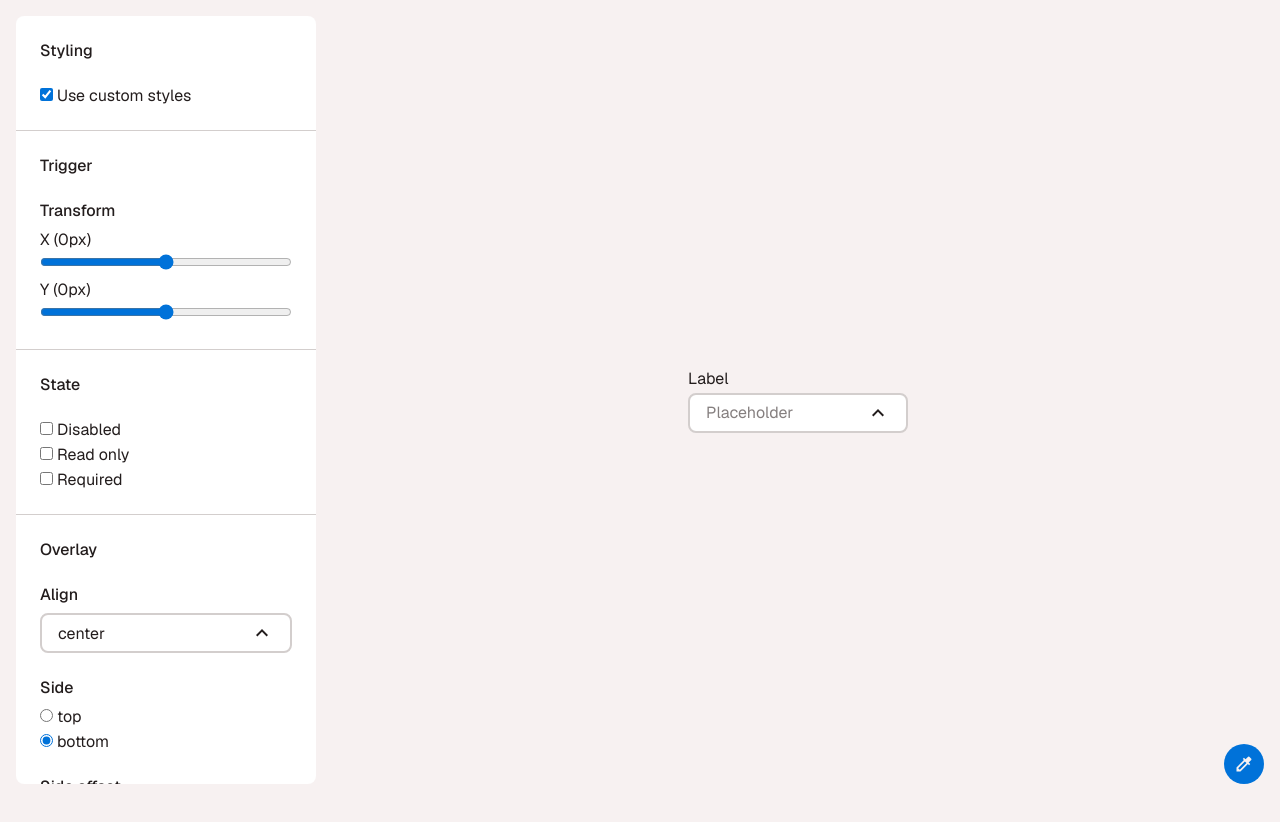
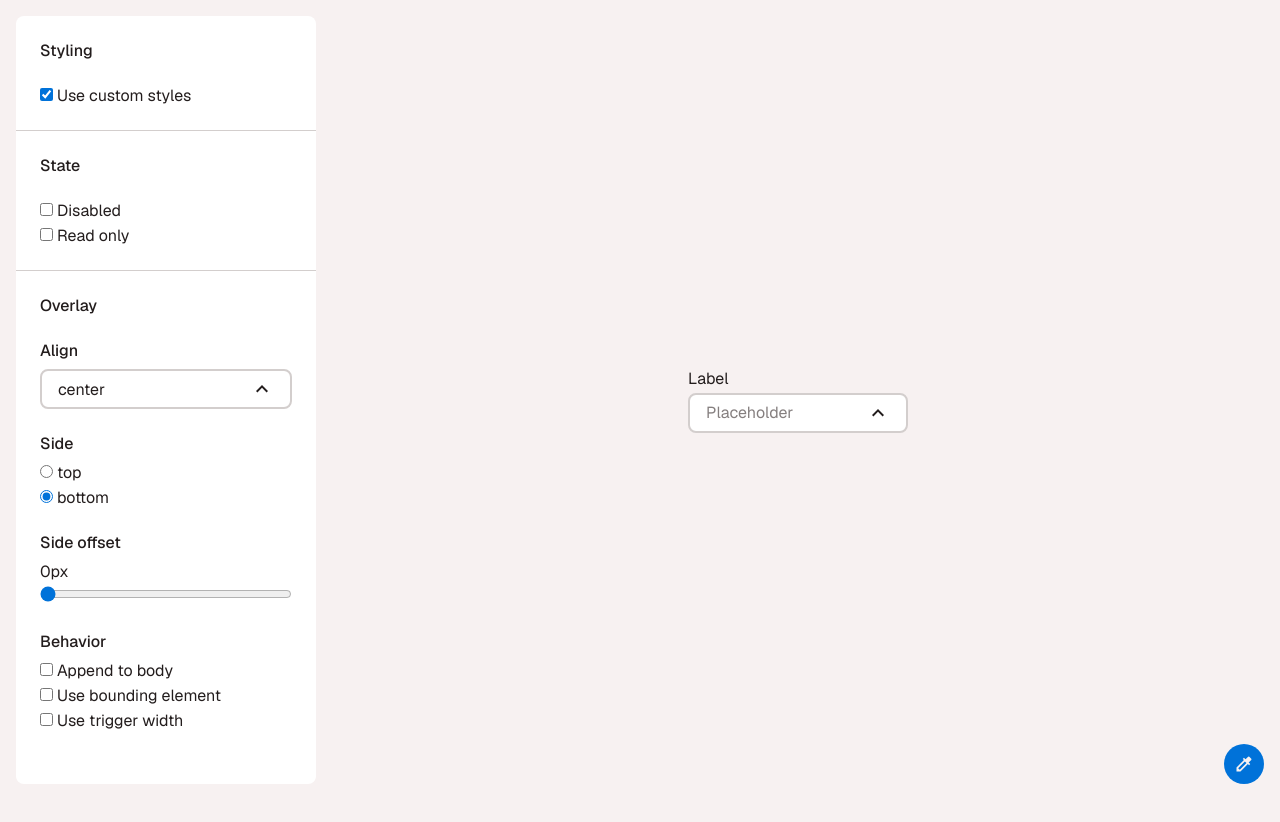
Before and after one commit to pierce-leandata/component-library, an Angular app: page / in a window 1280 px wide. Shown: the top 822 px of the page. Built offline with nearby package versions, Linux system fonts and the light colour scheme.

Commit message:
remove unnecessary controls from control panel

```diff
--- a/src/app/app.html
+++ b/src/app/app.html
@@ -10,35 +10,6 @@
             (change)="useCustomStyles.set($any($event.target).checked)"
           />
           Use custom styles
-        </label>
-      </fieldset>
-    </section>
-    <hr />
-    <section class="controls__section">
-      <h2>Trigger</h2>
-      <fieldset>
-        <legend>Transform</legend>
-        <label>
-          <span>X ({{ translateX() }}px)</span>
-          <input
-            type="range"
-            min="-100"
-            max="100"
-            step="5"
-            [value]="translateX()"
-            (input)="translateX.set(+$any($event.target).value)"
-          />
-        </label>
-        <label>
-          <span>Y ({{ translateY() }}px)</span>
-          <input
-            type="range"
-            min="-100"
-            max="100"
-            step="5"
-            [value]="translateY()"
-            (input)="translateY.set(+$any($event.target).value)"
-          />
         </label>
       </fieldset>
     </section>
@@ -61,14 +32,6 @@
             (change)="readOnly.set($any($event.target).checked)"
           />
           Read only
-        </label>
-        <label>
-          <input
-            type="checkbox"
-            [checked]="required()"
-            (change)="required.set($any($event.target).checked)"
-          />
-          Required
         </label>
       </fieldset>
     </section>
```
